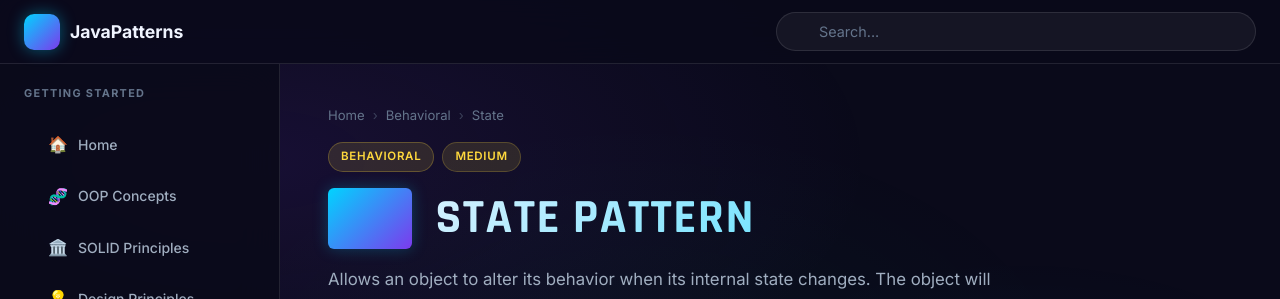
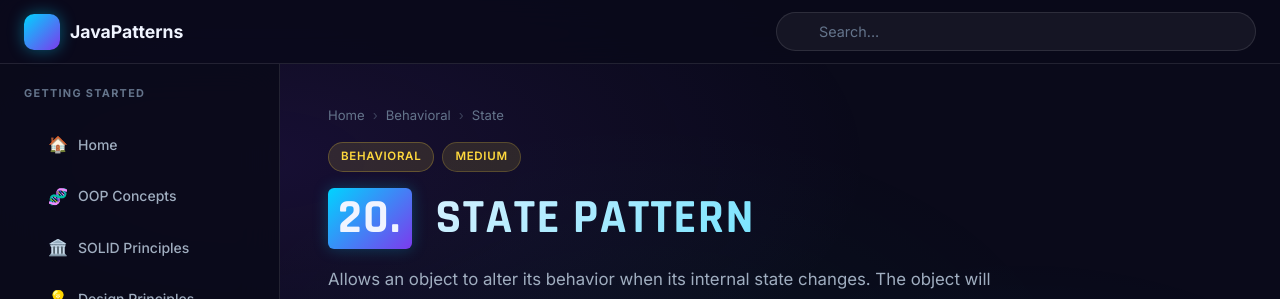
Before and after one commit to Nitesh123-Nits/Design_Pattern, a plain HTML site: page pages/behavioral/state.html in a window 1280 px wide. Shown: the top 299 px of the page. Drawn offline with nearby package versions, Linux system fonts and the light colour scheme.

Commit message:
fix(css): override webkit text fill transparent for header numbers

```diff
--- a/css/styles.css
+++ b/css/styles.css
@@ -315,11 +315,16 @@ strong { color: var(--text-primary); font-weight: 600; }
   display: inline-block;
   font-weight: 700;
   box-shadow: 0 0 10px rgba(255,255,255,0.2);
+  /* Reset in case parent has background-clip */
+  -webkit-text-fill-color: var(--bg-primary);
+  -webkit-background-clip: initial;
+  background-clip: initial;
 }
 
 h1 .head-num {
   background: linear-gradient(135deg, var(--accent), var(--accent-2));
   color: var(--text-primary);
+  -webkit-text-fill-color: var(--text-primary); /* override h1 transparency */
   box-shadow: 0 0 15px var(--accent-glow);
   padding: 2px 10px;
   border-radius: 6px;
```
